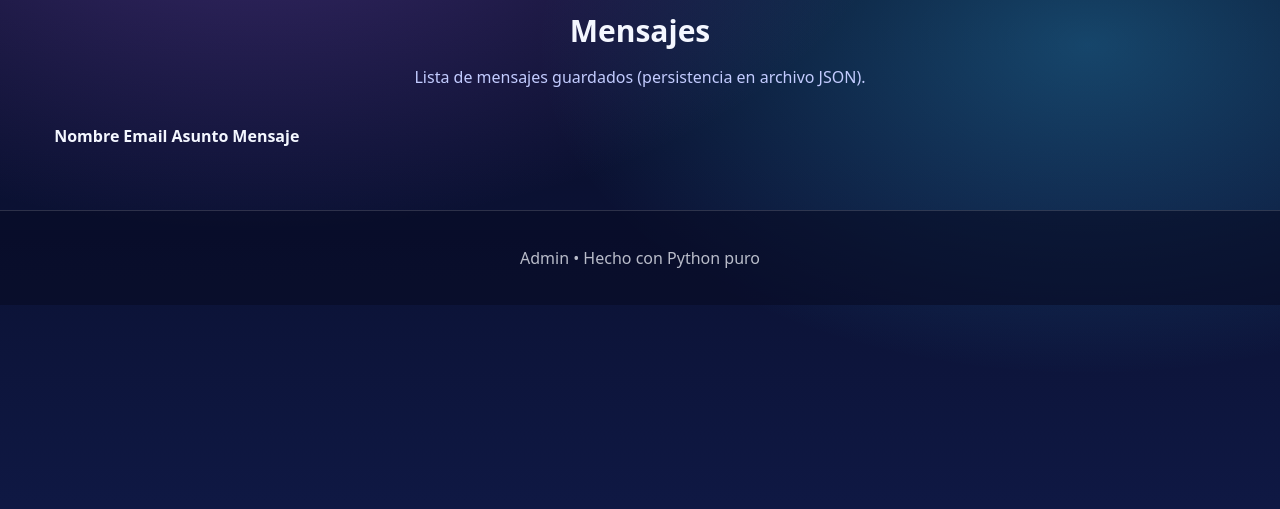
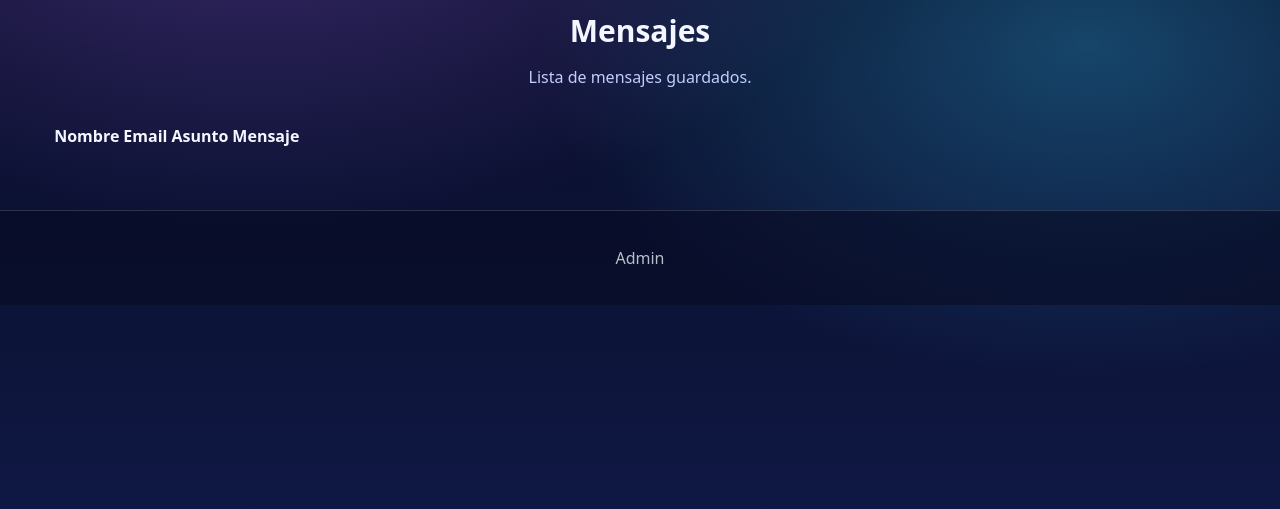
Before and after one commit to Antonymazca1/Proyectorumbodivino, a Python web app: template templates/admin.html in a window 1280 px wide. Shown: the part 75-584 px from the top of the page. Run offline with Jinja, Linux system fonts and the light colour scheme; the template is opened without the code that fills it, so the values that code supplies are empty.

Commit message:
modificando admin

```diff
--- a/templates/admin.html
+++ b/templates/admin.html
@@ -23,7 +23,7 @@
 <section class="section">
   <div class="container">
     <h2>Mensajes</h2>
-    <p class="lead">Lista de mensajes guardados (persistencia en archivo JSON).</p>
+    <p class="lead">Lista de mensajes guardados.</p>
 
     <table class="table">
       <thead>
@@ -42,7 +42,7 @@
 </section>
 
 <footer class="footer">
-  <div class="container">Admin • Hecho con Python puro</div>
+  <div class="container">Admin</div>
 </footer>
 </body>
 </html>
```
